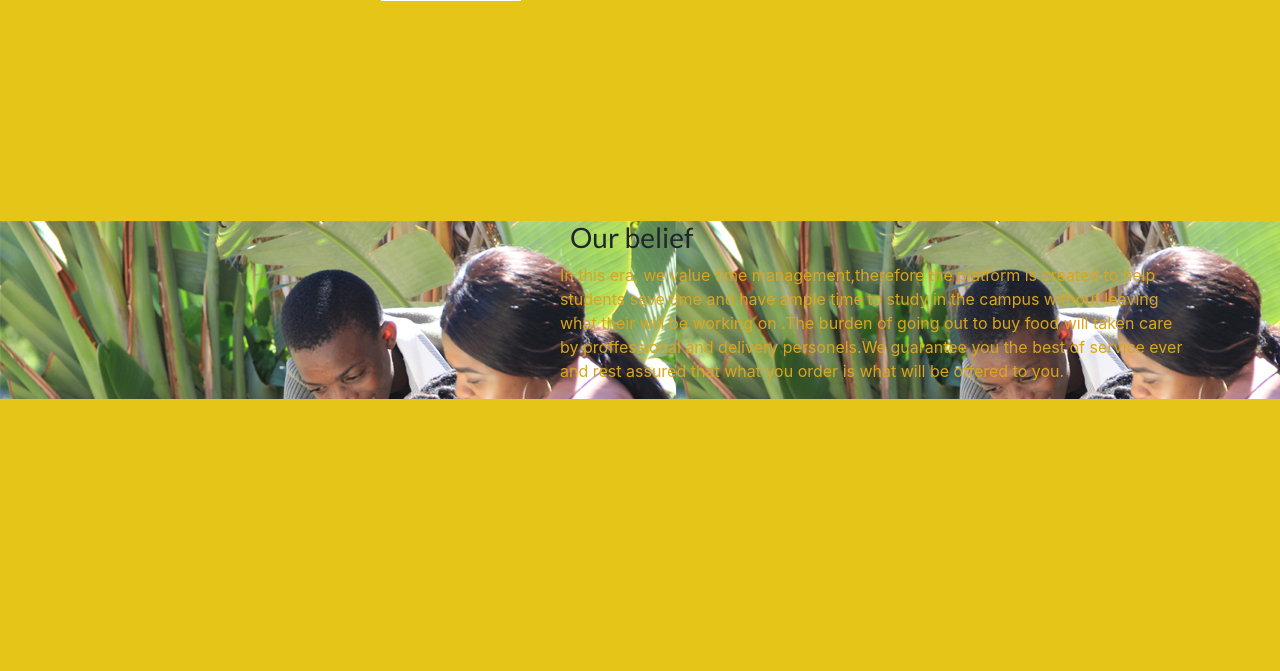
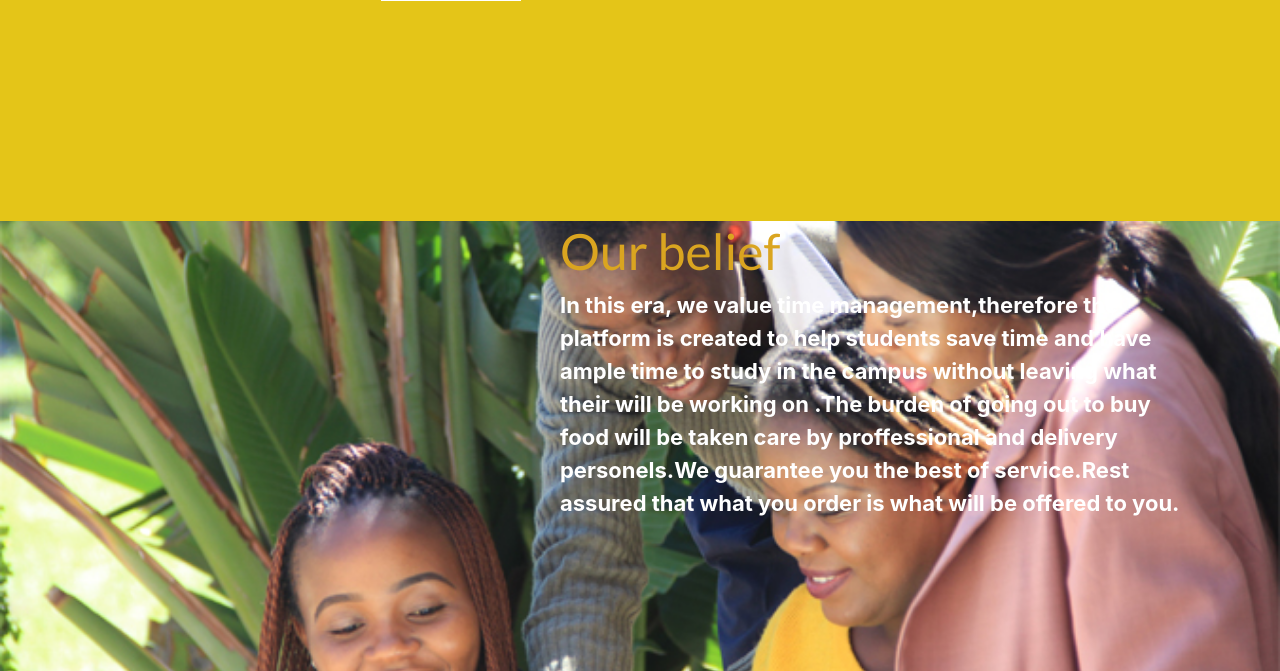
Before and after one commit to tontake/kapula, a PHP site: page / in a window 1280 px wide. Shown: the part 579-1250 px from the top of the page. Before the commit the page ends 978 px from the top, so only its background shows below. Run offline with PHP 8.4, Linux system fonts and the light colour scheme.

Commit message:
added what we do

```diff
--- a/css/style.css
+++ b/css/style.css
@@ -47,7 +47,7 @@ header{
     font-size:70px;
   }
   body{
-	background-color:goldenrod;
+
 }
 }
   .sec2 h2 {
@@ -86,14 +86,21 @@ header{
 }
 .sec3 {
 	background-image:url('../images/student-life.jpg');
-	background-color:red;
+
+	background-repeat:no-repeat;
+	height: 450px;
+	background-position:center center;
+	background-size:cover;
+	background-color:white;
 }
 .sec3 h3 {
 	font-family:Lato;
-	font-size:24;
-	padding-left:10px;
+	font-size:50px;
+	color:goldenrod;
 
 }
 .p-catchy{
-	color:goldenrod;
+	color:white;
+	font-size:22px;
+	font-weight:bolder;
 }
--- a/index.php
+++ b/index.php
@@ -1,6 +1,6 @@
 <?php
 include_once 'views/header.php';
-include_once 'views/whatwedo.php';
+require_once 'views/whatwedo.php';
 
 echo '</body></html>';
 
--- a/views/whatwedo.php
+++ b/views/whatwedo.php
@@ -9,7 +9,7 @@ echo'
 <div class="col-md-7">
 <h3>Our belief</h3>
     <p class=" p-catchy">
-        In this era, we  value time management,therefore the platform is created to help students save time and have ample time to study in the campus without leaving what their will be working on .The burden of going out to buy food will taken care by proffessional and delivery personels.We guarantee you the best of service ever and rest assured that what you order is what will be offered to you.
+        In this era, we  value time management,therefore the platform is created to help students save time and have ample time to study in the campus without leaving what their will be working on .The burden of going out to buy food will be taken care by proffessional and delivery personels.We guarantee you the best of service.Rest assured that what you order is what will be offered to you.
     </p>
 </div>
 
@@ -18,5 +18,5 @@ echo'
 
 </div>
 
-</div>'
+</section>'
 ?>
```
